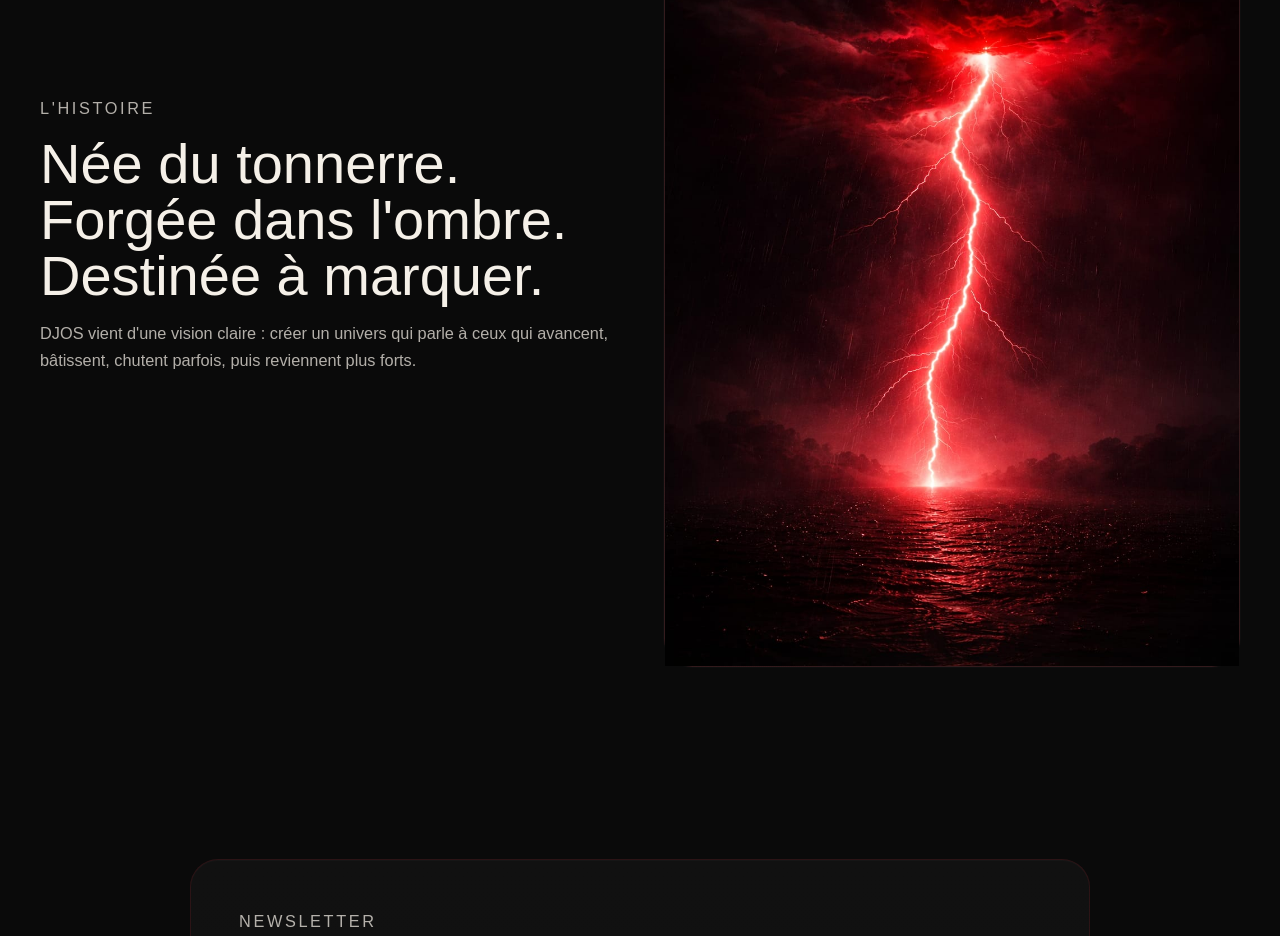
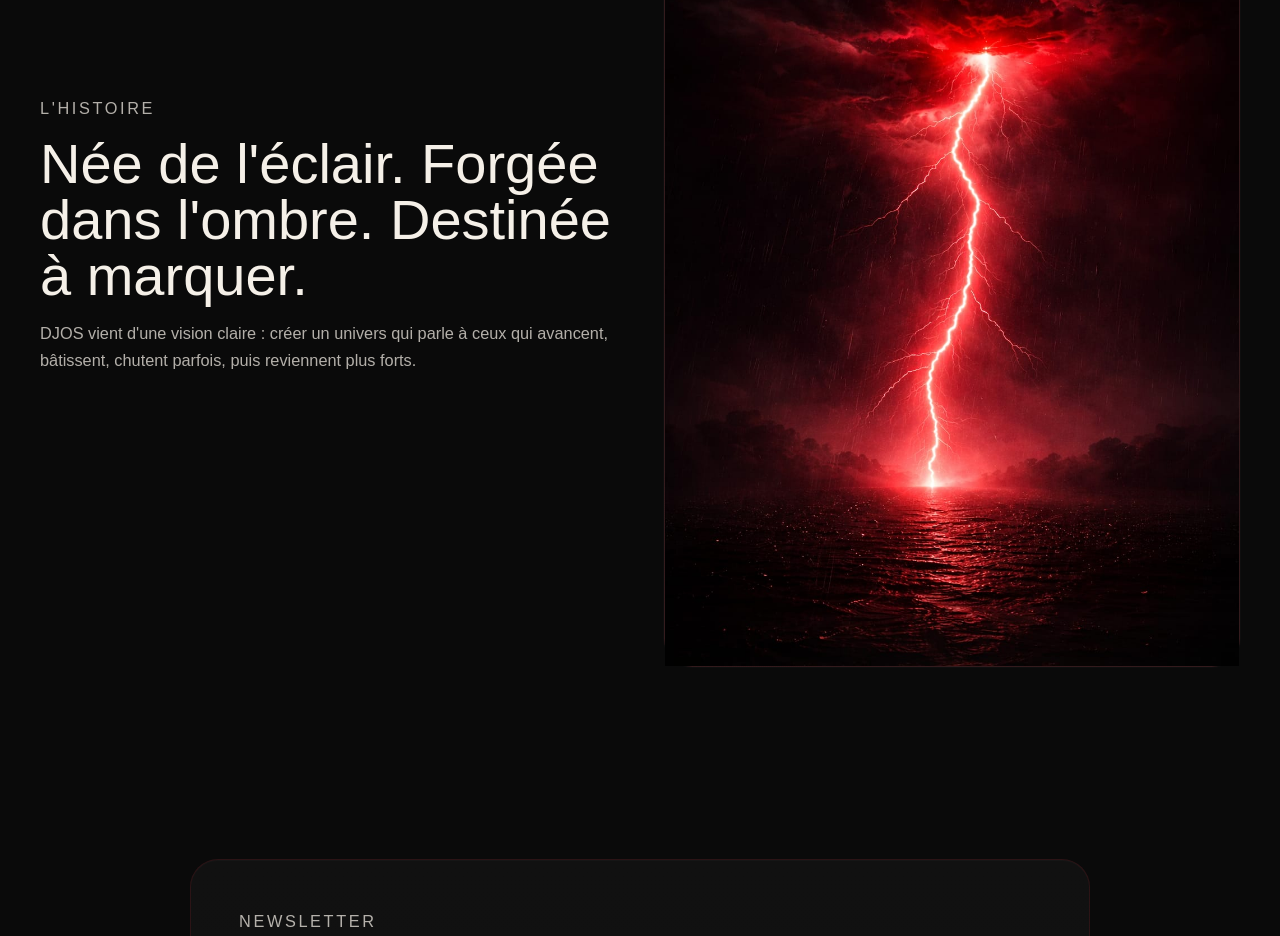
Before and after one commit to djosfrance/djos-website, a Next.js app in the folder front/: page / in a window 1280 px wide. Shown: the part 1880-2816 px from the top of the page. Built offline with nearby package versions, Linux system fonts and the light colour scheme.

Commit message:
Change story description

```diff
--- a/front/src/components/home/StorySection.tsx
+++ b/front/src/components/home/StorySection.tsx
@@ -7,7 +7,7 @@ export default function StorySection() {
         <div className="histoire-grid">
           <div>
             <p className="section-kicker">L&apos;histoire</p>
-            <h2>Née du tonnerre. Forgée dans l'ombre. Destinée à marquer.</h2>
+            <h2>Née de l'éclair. Forgée dans l'ombre. Destinée à marquer.</h2>
             <p>
               DJOS vient d&apos;une vision claire : créer un univers qui parle à
               ceux qui avancent, bâtissent, chutent parfois, puis reviennent plus forts.
```
